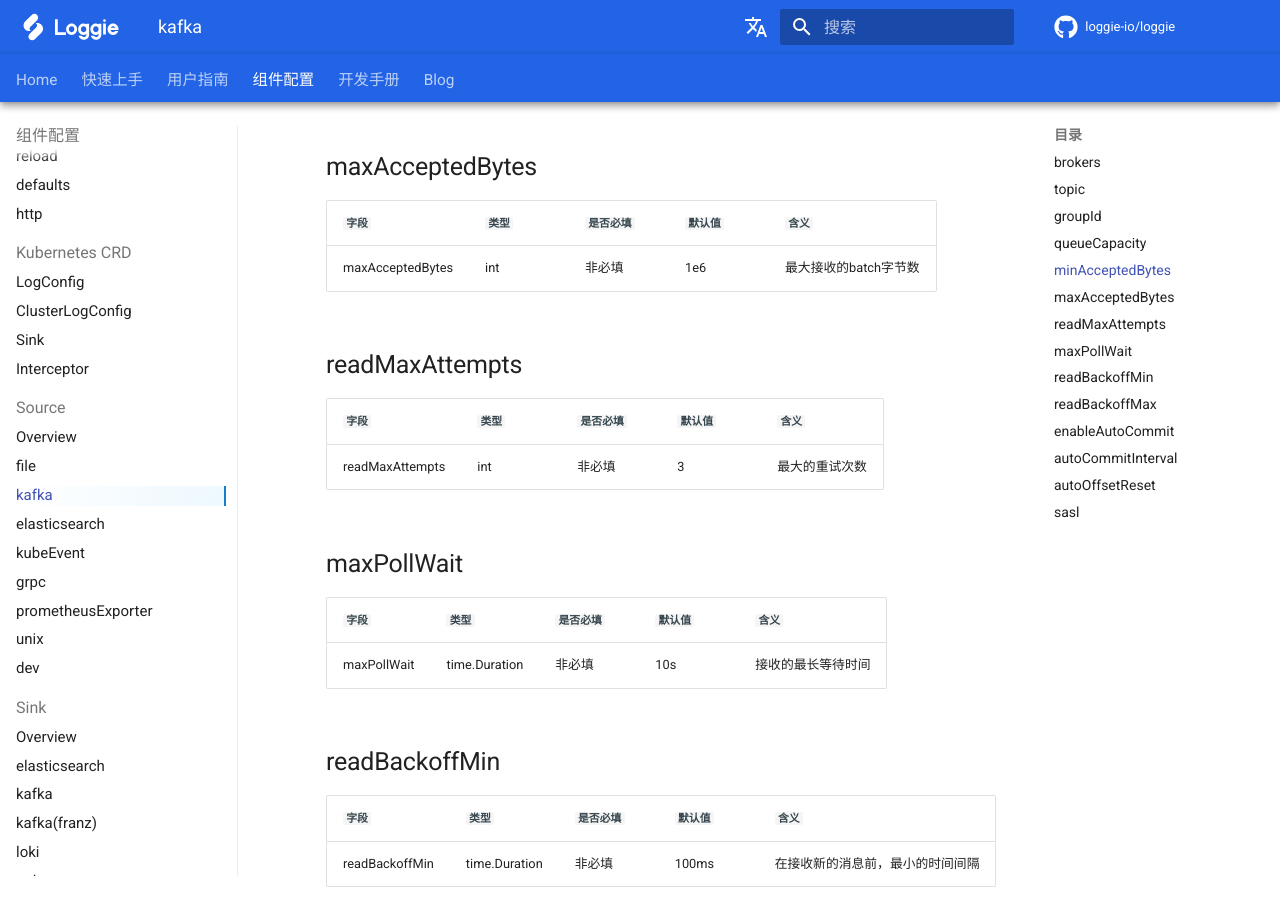
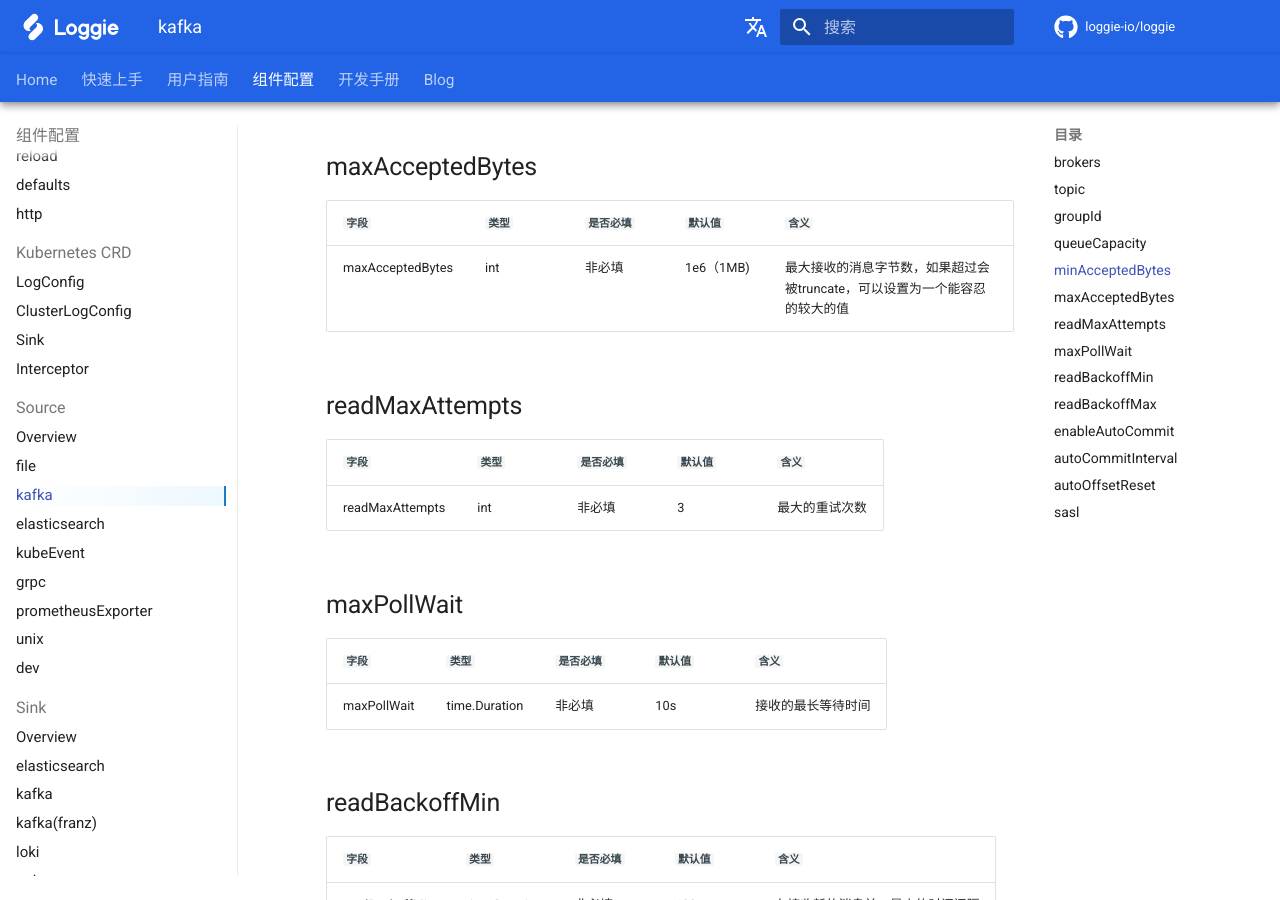
Before and after one commit to loggie-io/docs, an MkDocs documentation site: the page built from docs/reference/pipelines/source/kafka.md, in a window 1280 px wide and 900 px high, scrolled down 1305 px. Built offline with MkDocs 1.6.1 and Material for MkDocs 9.7.7, drawn with Linux system fonts in a browser that asks for light colours; some web fonts are replaced; comment, search, counter and statistics services are not loaded.

Commit message:
Update kafka.md (#156)

```diff
--- a/docs/reference/pipelines/source/kafka.md
+++ b/docs/reference/pipelines/source/kafka.md
@@ -46,7 +46,7 @@ Kafka source用于接收Kafka数据。
 
 |    `字段`   |    `类型`    |  `是否必填`  |  `默认值`  |  `含义`  |
 | ---------- | ----------- | ----------- | --------- | -------- |
-| maxAcceptedBytes | int  |    非必填      |    1e6  | 最大接收的batch字节数 |
+| maxAcceptedBytes | int  |    非必填      |    1e6（1MB)  | 最大接收的消息字节数，如果超过会被truncate，可以设置为一个能容忍的较大的值 |
 
 ## readMaxAttempts
 
```
